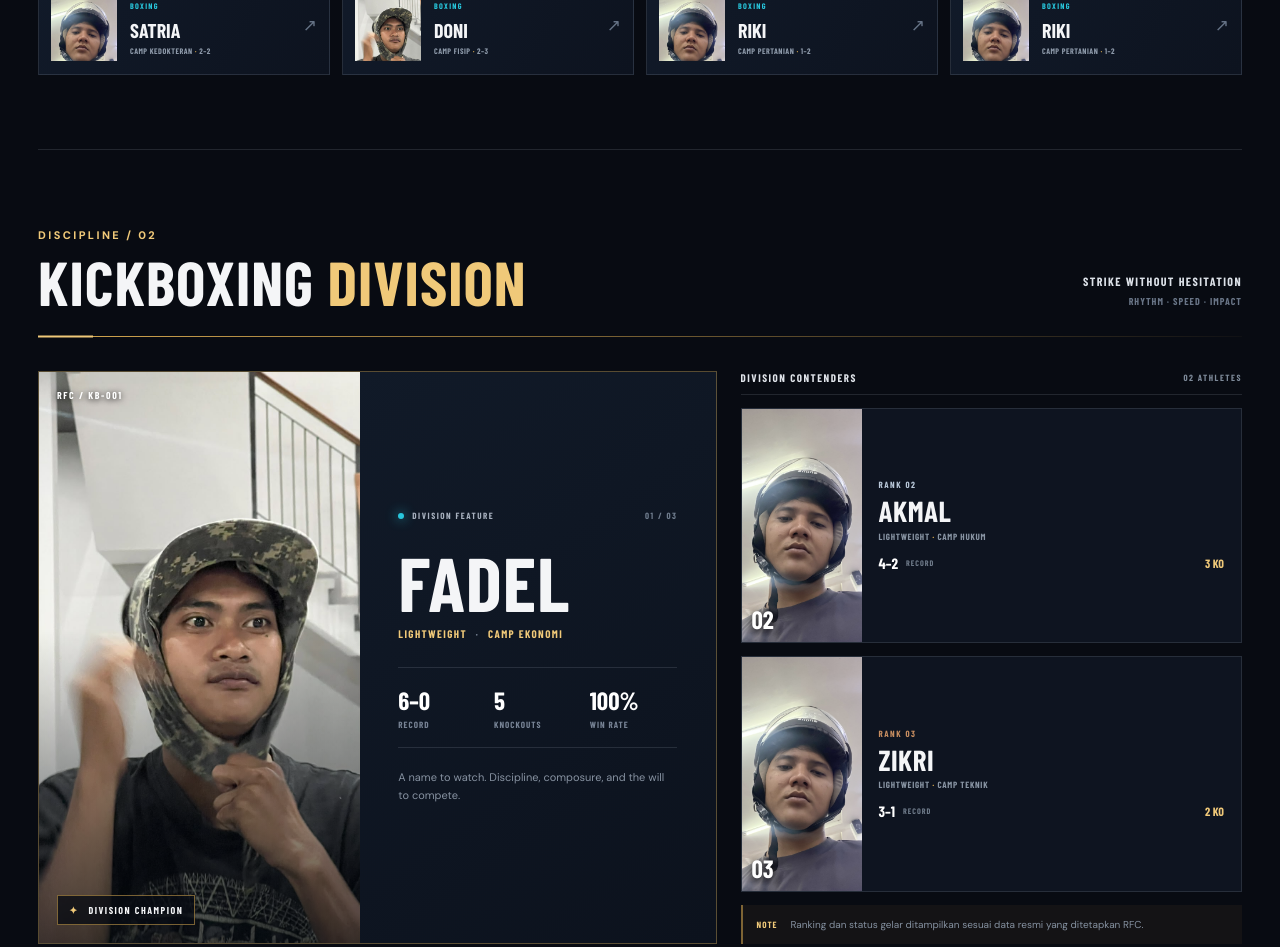
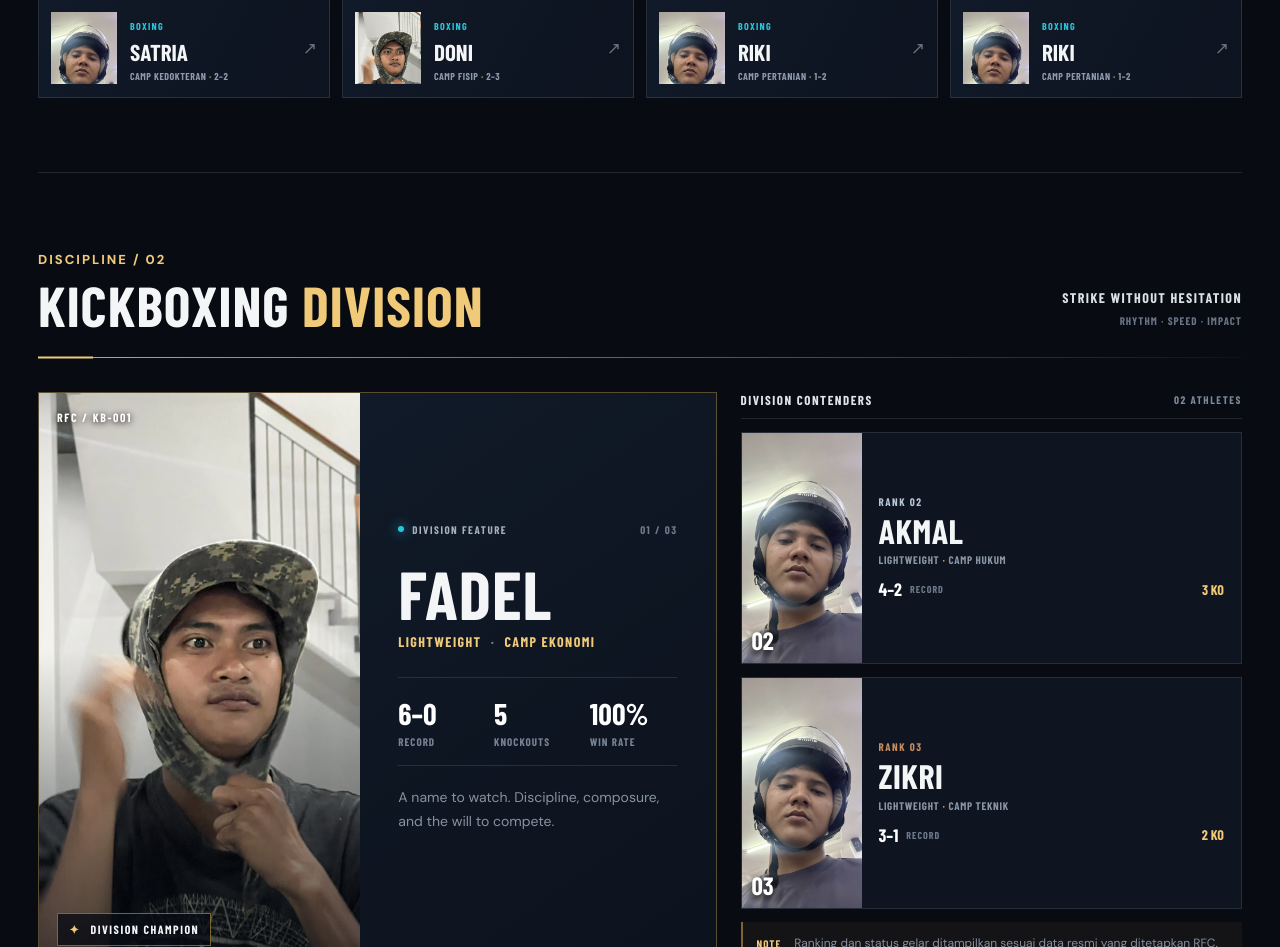
Before and after one commit to ragnarokfightclubjackal/ragnarok-fight-club, a plain HTML site: page petarung.html in a window 1280 px wide. Shown: the part 1781-2728 px from the top of the page. Drawn offline with nearby package versions, Linux system fonts and the light colour scheme; a web font is replaced by a local one.

Commit message:
font petarung

```diff
--- a/petarung.css
+++ b/petarung.css
@@ -1047,3 +1047,174 @@ img {
     animation: none!important
   }
 }
+
+/* =========================================================
+   DESKTOP TYPOGRAPHY REFINEMENT
+   Dibuat agar label dan informasi tetap terbaca di desktop.
+   Tidak mengubah komposisi layout maupun tampilan mobile.
+   ========================================================= */
+@media (min-width: 681px) {
+  .eyebrow,
+  .section-kicker {
+    font-size: 13px;
+    letter-spacing: 2px;
+  }
+
+  .hero-copy {
+    font-size: 17px;
+    line-height: 1.75;
+  }
+
+  .hero-link {
+    font-size: 15px;
+  }
+
+  .hero-side-note i {
+    font-size: 11px;
+  }
+
+  .hero-bottom-line {
+    font-size: 12px;
+  }
+
+  .intro-strip > div p {
+    font-size: 15px;
+  }
+
+  .strip-description {
+    font-size: 15px;
+    line-height: 1.7;
+  }
+
+  .division-tab {
+    font-size: 14px;
+  }
+
+  .division-heading h2 {
+    font-size: clamp(44px, 4.4vw, 68px);
+  }
+
+  .division-caption {
+    font-size: 14px;
+  }
+
+  .division-caption span {
+    font-size: 11px;
+  }
+
+  .image-index {
+    font-size: 12px;
+  }
+
+  .champion-mark {
+    font-size: 12px;
+  }
+
+  .status-label,
+  .feature-number {
+    font-size: 11px;
+  }
+
+  .feature-content h3 {
+    font-size: clamp(52px, 5.3vw, 82px);
+  }
+
+  .fighter-subtitle {
+    font-size: 14px;
+  }
+
+  .feature-stats strong {
+    font-size: 30px;
+  }
+
+  .feature-stats span {
+    font-size: 11px;
+  }
+
+  .feature-note {
+    font-size: 14px;
+    line-height: 1.7;
+  }
+
+  .column-heading {
+    font-size: 13px;
+  }
+
+  .column-heading span {
+    font-size: 11px;
+  }
+
+  .rank-label {
+    font-size: 11px;
+  }
+
+  .contender-info h3 {
+    font-size: 34px;
+  }
+
+  .contender-info > p {
+    font-size: 11px;
+  }
+
+  .mini-record strong {
+    font-size: 18px;
+  }
+
+  .mini-record span {
+    font-size: 10px;
+  }
+
+  .mini-record strong:last-child {
+    font-size: 14px;
+  }
+
+  .division-note span {
+    font-size: 11px;
+  }
+
+  .division-note p {
+    font-size: 12px;
+    line-height: 1.6;
+  }
+
+  .roster-heading h3 {
+    font-size: 36px;
+  }
+
+  .roster-count {
+    font-size: 11px;
+  }
+
+  .roster-card > div > span {
+    font-size: 10px;
+  }
+
+  .roster-card h4 {
+    font-size: 23px;
+  }
+
+  .roster-card p {
+    font-size: 10px;
+  }
+
+  .roster-empty span {
+    font-size: 12px;
+  }
+
+  .roster-empty p {
+    font-size: 14px;
+  }
+
+  .closing-banner > p:not(.section-kicker) {
+    font-size: 15px;
+  }
+
+  .closing-banner > a {
+    font-size: 13px;
+  }
+
+  .site-footer p,
+  .site-footer > span {
+    font-size: 11px;
+  }
+}
```
